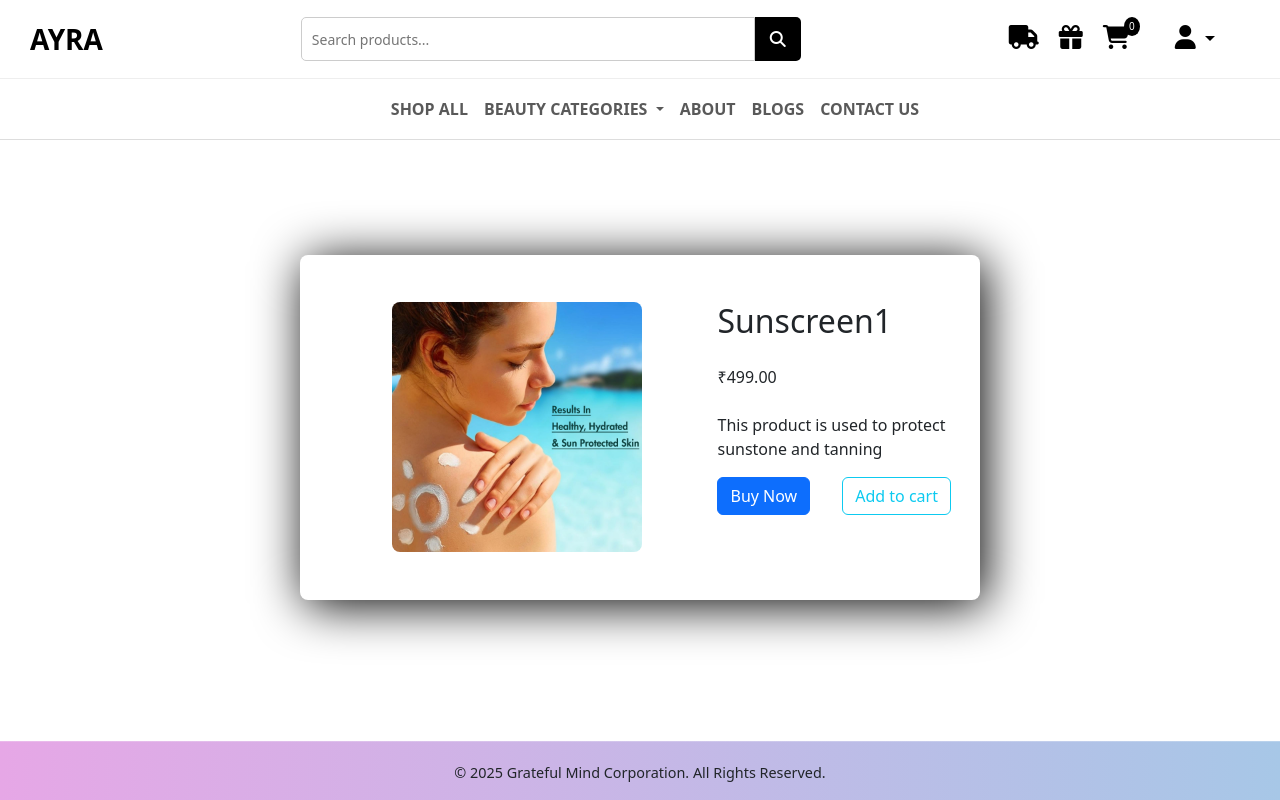
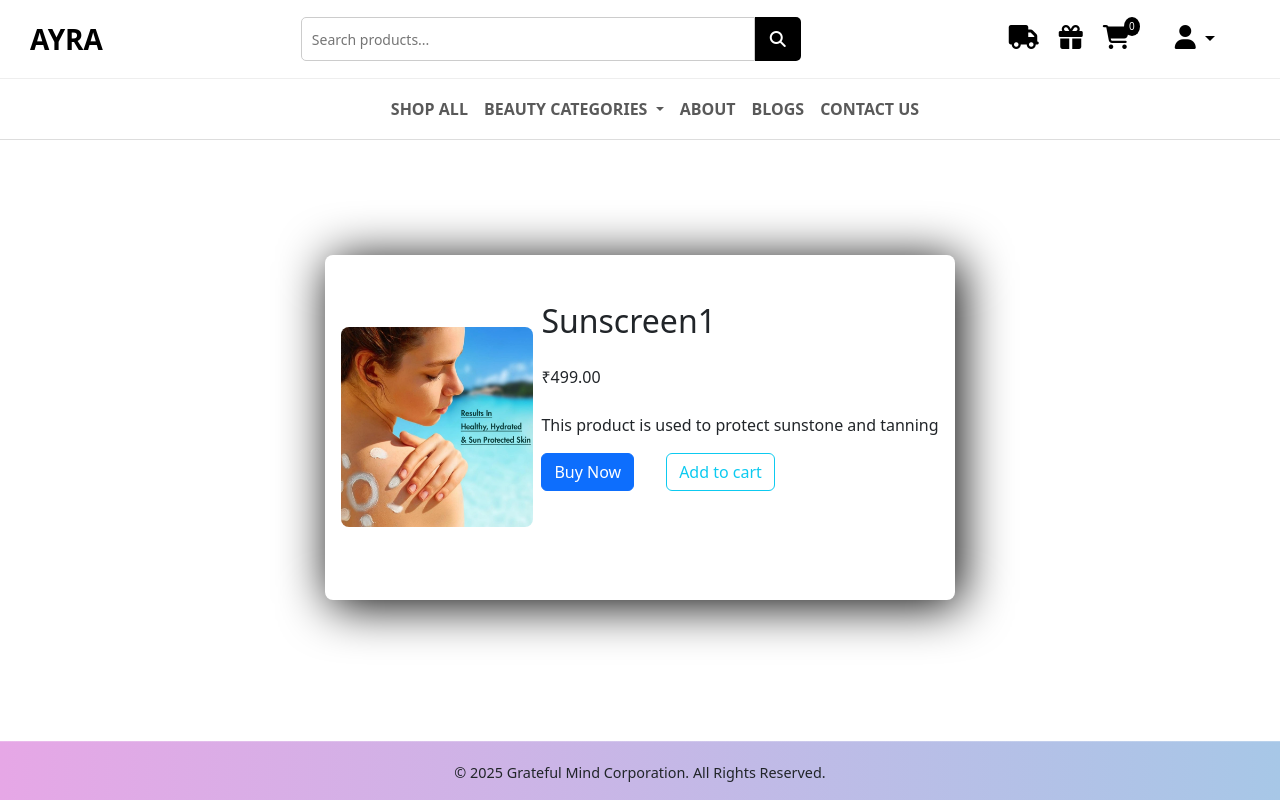
Before and after one commit to successcodinginstitute/DjangoEcommerce_test, a Django app: page /product/1/ in a window 1280 px wide. Run offline with Django 5.2, Linux system fonts and the light colour scheme; data comes from the database, SQL or seed files in the repository; some libraries are stand-ins or nearby versions.

Commit message:
Final complition

```diff
--- a/AYRAW/templates/product_detail.html
+++ b/AYRAW/templates/product_detail.html
@@ -44,8 +44,8 @@
           </div>
           {% endcomment %}
         {% comment %} <div class="w-64 sm:w-80 h-64 sm:h-80 bg-gray-100 rounded overflow-hidden mx-auto"> {% endcomment %}
-        <div class="product-img" style="height: 100%;width: 100%; background: transparent; ">
-          <img src="{{ product.image.url }}" alt="{{ product.name }}" class="w-full h-full object-contain" style="border-radius: 8px;" >
+        <div class="product-img" style=" background: transparent; ">
+          <img src="{{ product.image.url }}" alt="{{ product.name }}" class="w-full h-full object-contain" style="border-radius: 8px; margin-right: 16px;">
         </div>
 
 
```
